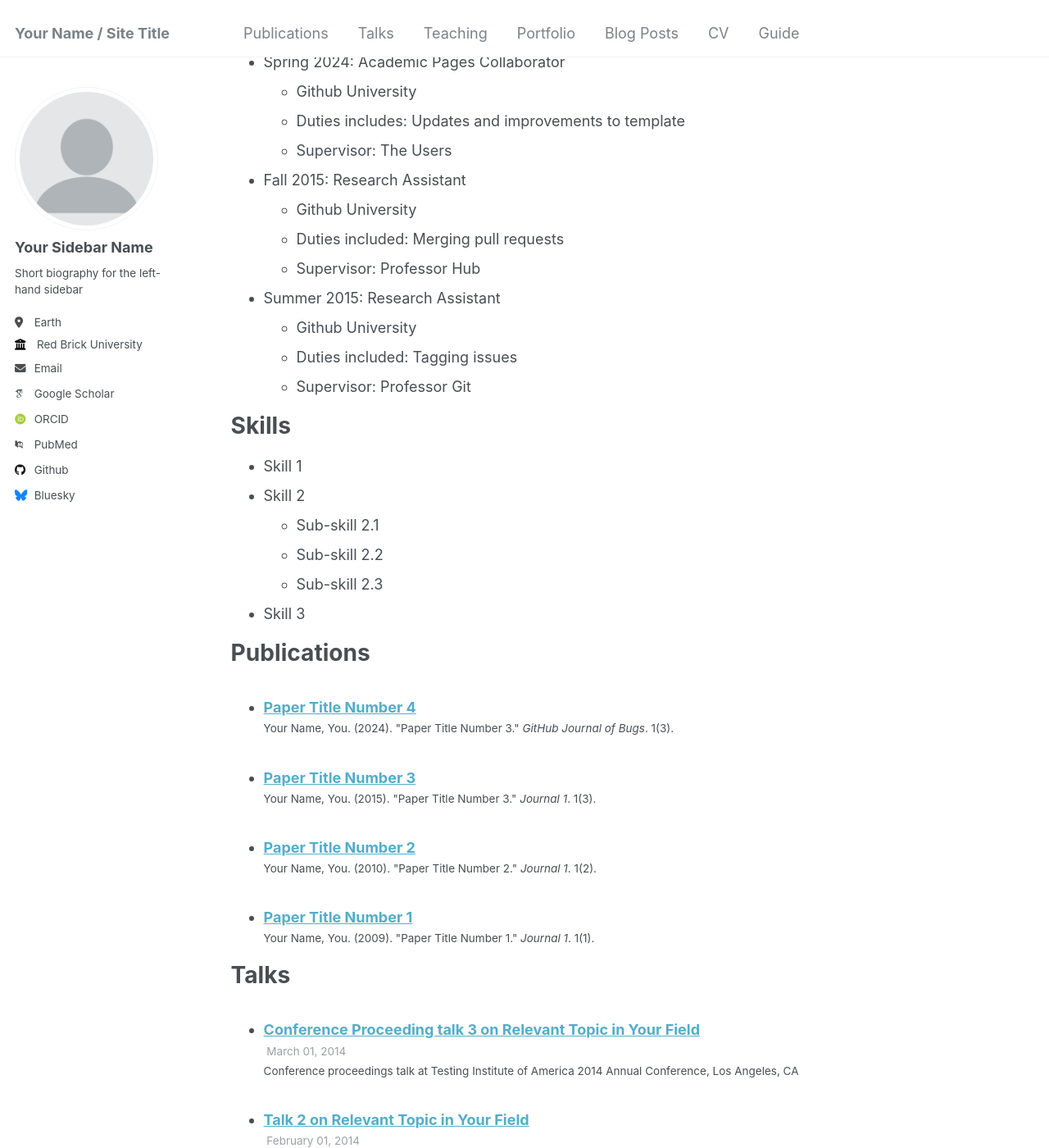
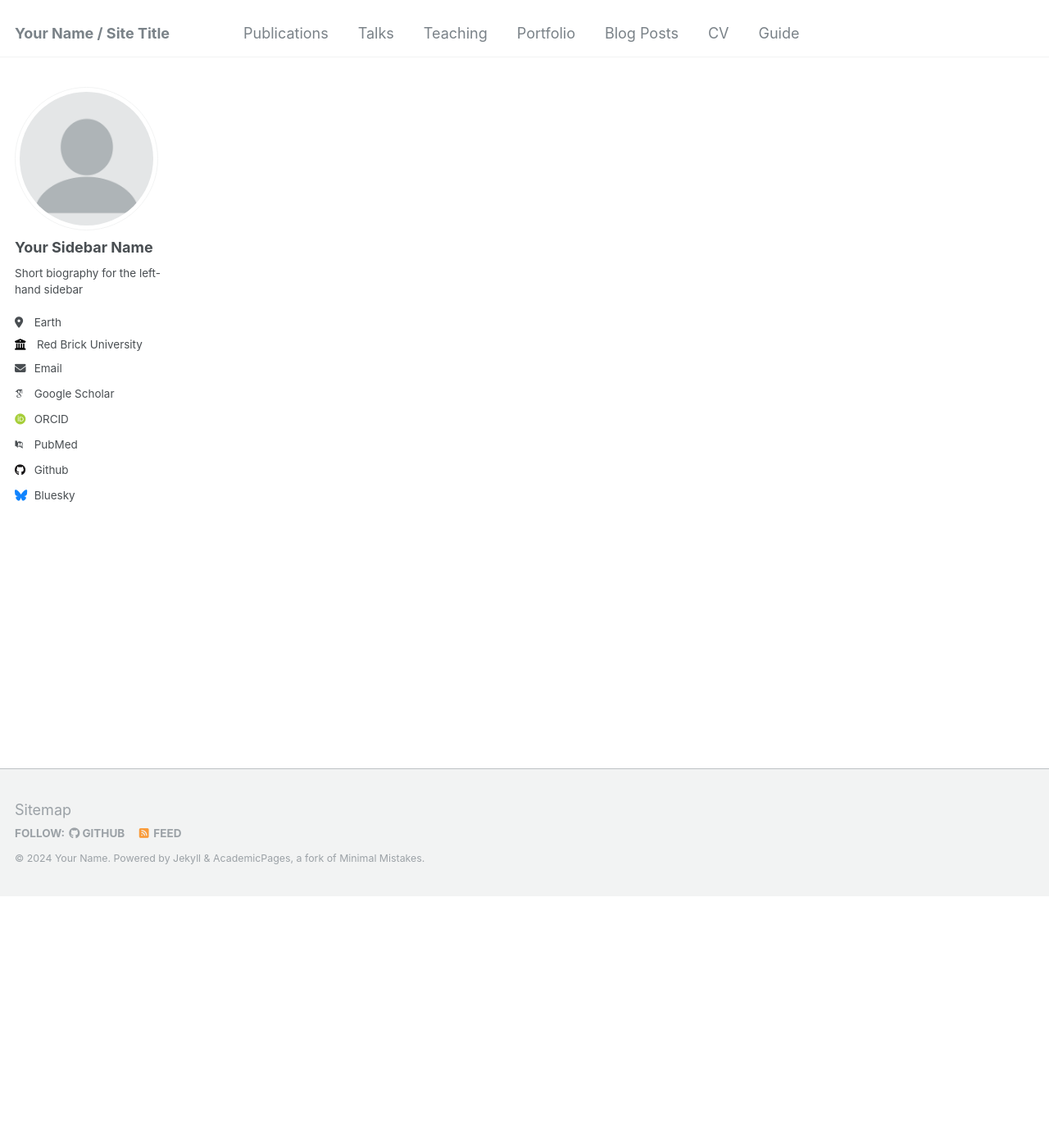
Before and after one commit to Xian152/xian152.github.io, a Jekyll site: the page built from _pages/cv.md, in a window 1280 px wide and 1400 px high, scrolled down 307 px. Shown: the whole window at 82% size. Built offline with Jekyll 4.4.1, drawn with Linux system fonts in a browser that asks for light colours; some web fonts are replaced; some of the changed text lies outside the part shown.

Commit message:
Update cv.md

```diff
--- a/_pages/cv.md
+++ b/_pages/cv.md
@@ -9,56 +9,4 @@ redirect_from:
 
 {% include base_path %}
 
-Education
-======
-* Ph.D in Version Control Theory, GitHub University, 2018 (expected)
-* M.S. in Jekyll, GitHub University, 2014
-* B.S. in GitHub, GitHub University, 2012
-
-Work experience
-======
-* Spring 2024: Academic Pages Collaborator
-  * Github University
-  * Duties includes: Updates and improvements to template
-  * Supervisor: The Users
-
-* Fall 2015: Research Assistant
-  * Github University
-  * Duties included: Merging pull requests
-  * Supervisor: Professor Hub
-
-* Summer 2015: Research Assistant
-  * Github University
-  * Duties included: Tagging issues
-  * Supervisor: Professor Git
-
-Skills
-======
-* Skill 1
-* Skill 2
-  * Sub-skill 2.1
-  * Sub-skill 2.2
-  * Sub-skill 2.3
-* Skill 3
-
-Publications
-======
-  <ul>{% for post in site.publications reversed %}
-    {% include archive-single-cv.html %}
-  {% endfor %}</ul>
-
-Talks
-======
-  <ul>{% for post in site.talks reversed %}
-    {% include archive-single-talk-cv.html  %}
-  {% endfor %}</ul>
-
-Teaching
-======
-  <ul>{% for post in site.teaching reversed %}
-    {% include archive-single-cv.html %}
-  {% endfor %}</ul>
-
-Service and leadership
-======
-* Currently signed in to 43 different slack teams
+[CV]()
```
